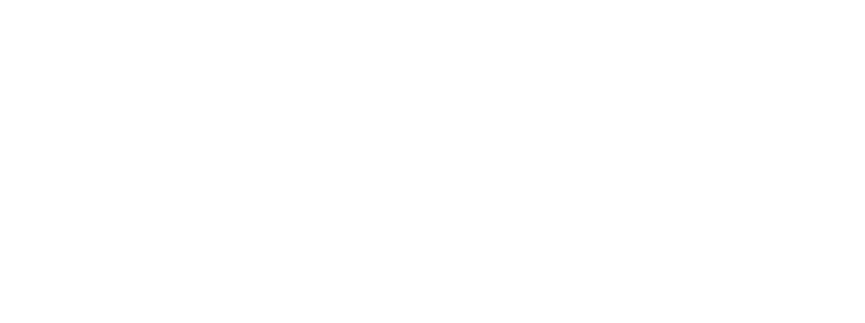
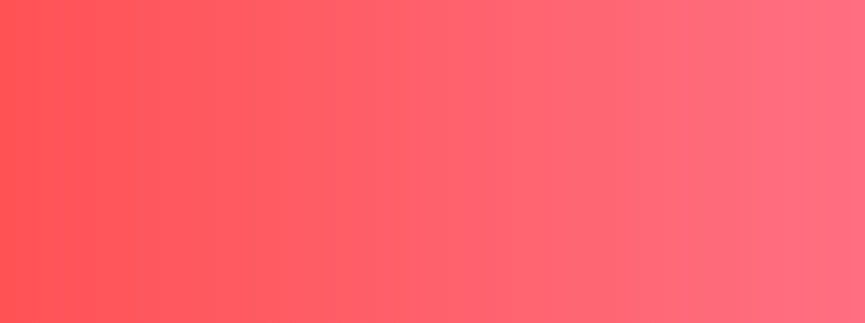
Before and after one commit to GetulioCastro/frontend_devpro, a plain HTML site: page Desafio01/index.html in a window 1280 px wide. Shown: the top 323 px of the page, without its empty margins (207-1072 px from the left). Drawn offline with Linux system fonts and the light colour scheme.

Commit message:
atualizando o projeto com novo gradiente

```diff
--- a/Desafio01/index.html
+++ b/Desafio01/index.html
@@ -4,7 +4,8 @@
     <style type="text/css">
         body{
             text-align: center;
-            background: -webkit-linear-gradient(-70deg, #3a2d35, 0%, #cf6c75 100%);
+            background:  -webkit-gradient(linear, left top, right top, from(#FF4B4B), to(#FF768C));
+
             color: #fffce1;
             font-size: 35px;
             padding: 25% 0;
```
